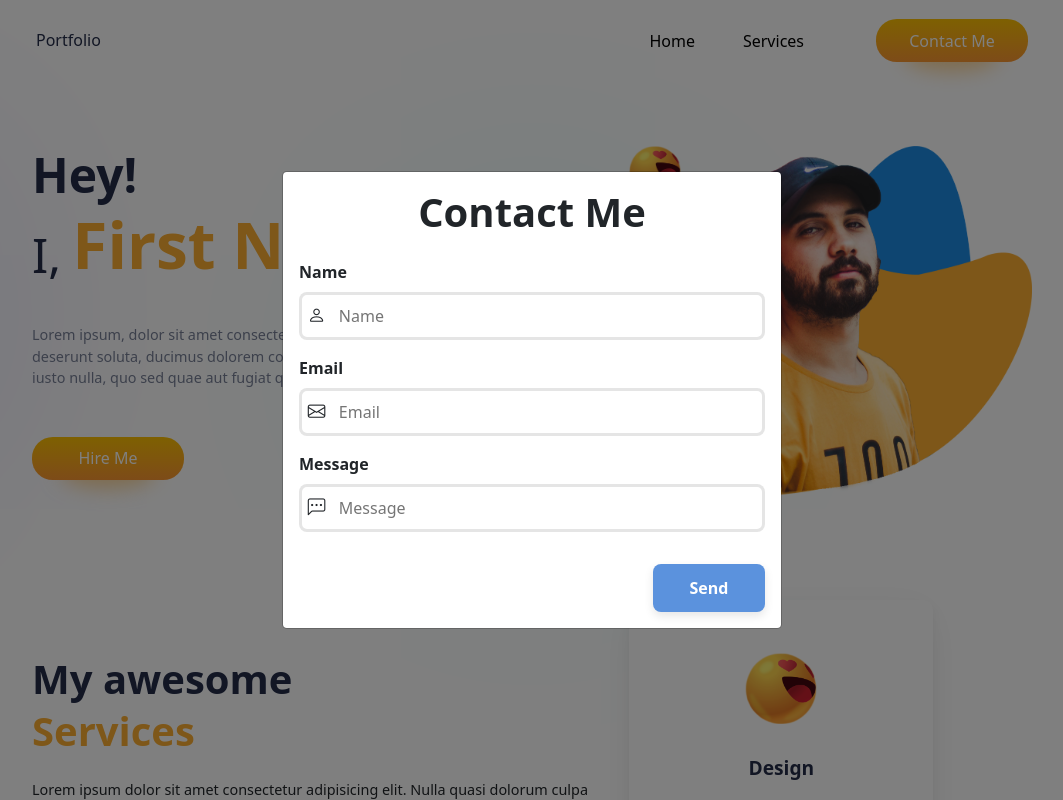
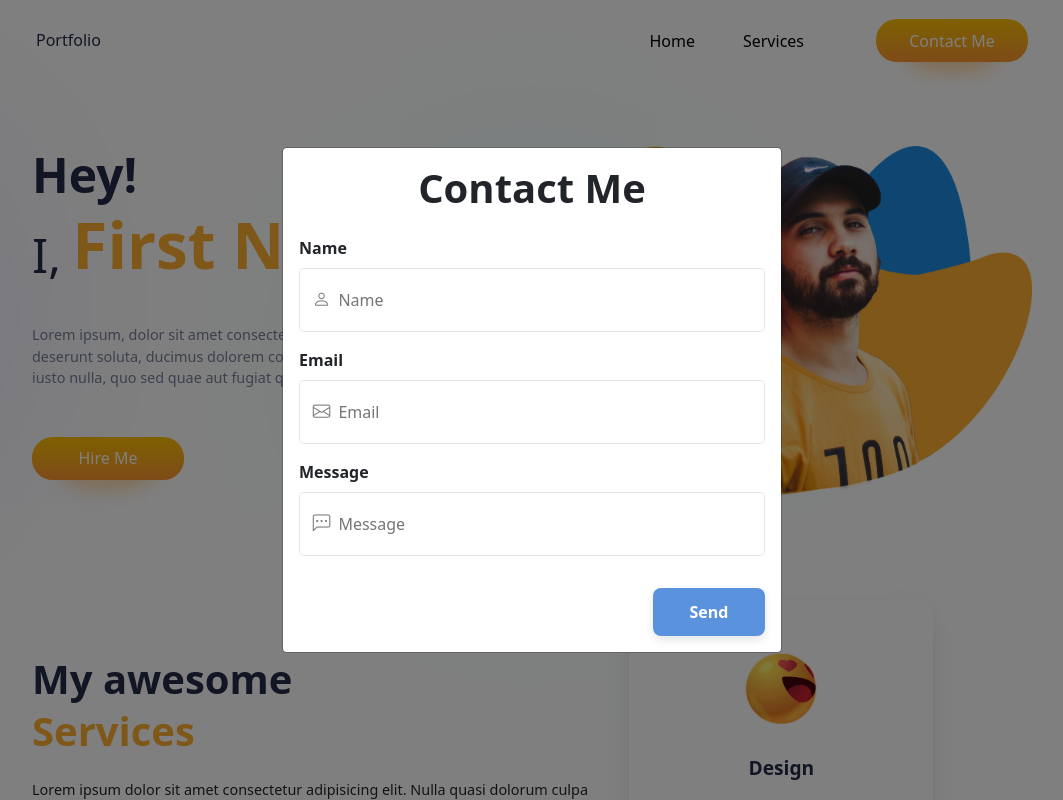
Before and after one commit to Charlygraphy23/Portfoleo-theme-1, a Next.js app: page / in a window 1280 px wide. Both pictures are taken after a click on the button "Contact Me". Shown: the top 800 px of the page, without its empty margins (108-1171 px from the left). Built offline with nearby package versions, Linux system fonts and the light colour scheme.

Commit message:
contact form added with email support

```diff
--- a/components/contact/index.tsx
+++ b/components/contact/index.tsx
@@ -1,13 +1,18 @@
 import { send as emailSend } from "@emailjs/browser";
-import React, { useCallback, useState } from "react";
+import React, { useCallback, useContext, useState } from "react";
+import { toast } from "react-toastify";
+import { Modal, ModalBody } from "reactstrap";
 import Input from "../../core/components/Input";
+import AppContext from "../../store/index";
 
 const ContactMe = () => {
+  const store = useContext(AppContext);
   const [form, setForm] = useState({
     name: "",
     message: "",
     email: "",
   });
+  const [loading, setLoading] = useState(false);
 
   const handleChange = useCallback((e) => {
     setForm((prevState) => ({
@@ -16,31 +21,59 @@ const ContactMe = () => {
     }));
   }, []);
 
-  const sendEmail = useCallback(() => {
-    const templateID = "template_d26lilp";
-    const serviceID = "service_53a7wy9";
+  const toggleModal = useCallback(
+    () => store?.dispatch({ contactMeModalShow: false }),
+    []
+  );
+
+  const sendEmail = useCallback(
+    (e) => {
+      e.preventDefault();
+
+      // const modal = new ContactMeControl();
+      const container = document.getElementById("contactMeForm");
+      console.log({ container });
+
+      if (form.email && form.message && form.name) {
+        const templateID = process.env.TEMPLATE_ID ?? "";
+        const serviceID = process.env.SERVICE_ID ?? "";
         const templateParams = {
           name: form.name,
           message: form.message,
           from_email: form.email,
         };
-
+        setLoading(true);
         emailSend(serviceID, templateID, templateParams)
-      .then(() => console.log("Send"))
-      .catch((err) => console.log("err", err));
-  }, []);
+          .then(() => {
+            setLoading(false);
+            setForm({
+              name: "",
+              message: "",
+              email: "",
+            });
+            toast.success("SuccessFully Send");
+            toggleModal();
+          })
+          .catch((err) => {
+            setLoading(false);
+            console.log("err", err);
+          });
+      } else {
+        return toast.warn("Please enter all info.");
+      }
+    },
+    [form]
+  );
 
   return (
-    <div
-      className="modal fade contactMe "
-      id="contactMeForm"
-      aria-labelledby="contactMeForm"
-      aria-hidden="true"
+    <Modal
+      isOpen={store?.state.contactMeModalShow}
+      modalClassName="modal fade contactMe "
+      centered
+      toggle={toggleModal}
     >
-      <div className="modal-dialog modal-dialog-centered">
-        <div className="modal-content">
-          <div className="modal-body">
-            <form action="#" className="contactMe__container">
+      <ModalBody>
+        <form action="#" className="contactMe__container" onSubmit={sendEmail}>
           <h1 className="headline1 text-center mb-4">Contact Me</h1>
 
           <Input
@@ -77,15 +110,19 @@ const ContactMe = () => {
           />
 
           <div className="d-flex justify-content-end align-items-center">
-                <button className="email__send" onClick={sendEmail}>
-                  Send
+            <button type="submit" className="email__send">
+              {loading ? (
+                <div className="spinner-border text-light" role="status">
+                  <span className="visually-hidden">Loading...</span>
+                </div>
+              ) : (
+                "Send"
+              )}
             </button>
           </div>
         </form>
-          </div>
-        </div>
-      </div>
-    </div>
+      </ModalBody>
+    </Modal>
   );
 };
 
--- a/components/header/index.tsx
+++ b/components/header/index.tsx
@@ -1,6 +1,9 @@
-import React from "react";
+import React, { useContext } from "react";
+import AppContext from "../../store/index";
 
 const Header = () => {
+  const store = useContext(AppContext);
+
   return (
     <nav className="header" id="header">
       <div className="header__container">
@@ -22,8 +25,9 @@ const Header = () => {
           <div className="header__collapse-contact">
             <button
               type="button"
-              data-bs-toggle="modal"
-              data-bs-target="#contactMeForm"
+              onClick={() => {
+                store?.dispatch({ contactMeModalShow: true });
+              }}
               className="primary__button"
             >
               Contact Me
--- a/components/layout.tsx
+++ b/components/layout.tsx
@@ -2,6 +2,8 @@ import { init } from "@emailjs/browser";
 import Head from "next/head";
 import Script from "next/script";
 import React from "react";
+import { ToastContainer } from "react-toastify";
+import "react-toastify/dist/ReactToastify.css";
 import ContactMe from "./contact";
 
 type Props = {
@@ -9,7 +11,8 @@ type Props = {
 };
 
 const Layout = ({ children }: Props) => {
-  init("JQrVHKPVX62Zpyqu0");
+  // @ts-expect-error
+  init(process.env.EMAILJS_USER_ID);
 
   return (
     <>
@@ -35,6 +38,15 @@ const Layout = ({ children }: Props) => {
           id="bootstrap-cdn"
           src="https://cdn.jsdelivr.net/npm/bootstrap@5.1.3/dist/js/bootstrap.bundle.min.js"
         />
+
+        <ToastContainer
+          position="top-right"
+          autoClose={5000}
+          hideProgressBar={false}
+          newestOnTop={false}
+          closeOnClick
+        />
+
         {children}
 
         {/* // Modal */}
--- a/next.config.js
+++ b/next.config.js
@@ -1,6 +1,11 @@
 /** @type {import('next').NextConfig} */
 const nextConfig = {
   reactStrictMode: true,
+  env: {
+    EMAILJS_USER_ID : process.env.EMAILJS_USER_ID,
+    TEMPLATE_ID : process.env.TEMPLATE_ID,
+    SERVICE_ID : process.env.SERVICE_ID,
+  }
 }
 
 module.exports = nextConfig
--- a/package.json
+++ b/package.json
@@ -14,7 +14,9 @@
     "nanoid": "^3.3.2",
     "next": "12.1.0",
     "react": "17.0.2",
-    "react-dom": "17.0.2"
+    "react-dom": "17.0.2",
+    "react-toastify": "^8.2.0",
+    "reactstrap": "^9.0.1"
   },
   "devDependencies": {
     "@types/node": "17.0.23",
--- a/pages/_app.tsx
+++ b/pages/_app.tsx
@@ -1,12 +1,15 @@
 import type { AppProps } from "next/app";
 import Layout from "../components/layout";
+import ContextProvider from "../store/provider";
 import "../styles/globals.scss";
 
 function MyApp({ Component, pageProps }: AppProps) {
   return (
-    <Layout>
-      <Component {...pageProps} />
-    </Layout>
+    <ContextProvider>
+      <Layout>
+        <Component {...pageProps} />
+      </Layout>
+    </ContextProvider>
   );
 }
 
--- /dev/null
+++ b/store/index.ts
@@ -0,0 +1,9 @@
+import React from "react";
+import { StateType } from "./provider";
+
+export type ContextType = {
+  state: StateType;
+  dispatch: (args: StateType) => void;
+};
+
+export default React.createContext<ContextType | null>(null);
--- /dev/null
+++ b/store/provider.tsx
@@ -0,0 +1,26 @@
+import { useState } from "react";
+import AppStore from "./index";
+
+export type StateType = {
+  contactMeModalShow: boolean;
+};
+
+type PropsType = {
+  children: JSX.Element;
+};
+
+const initialState: StateType = {
+  contactMeModalShow: false,
+};
+
+const ContextProvider = ({ children }: PropsType) => {
+  const [state, dispatch] = useState(initialState);
+
+  return (
+    <AppStore.Provider value={{ state, dispatch }}>
+      {children}
+    </AppStore.Provider>
+  );
+};
+
+export default ContextProvider;
--- a/styles/globals.scss
+++ b/styles/globals.scss
@@ -125,13 +125,13 @@ a {
       $iconPadding: 2em;
 
       & > input {
-        min-height: 3em;
+        min-height: 4em;
         flex: 1;
-        padding: 0em calc($iconPadding + 0.3em);
+        padding: 0em calc($iconPadding + 0.4em);
         outline: none;
         color: rgba(black, 0.8);
-        border: 3px solid rgba(black, 0.1);
-        border-radius: 8px;
+        border: 1px solid rgba(black, 0.1);
+        border-radius: 5px;
         transition: all 0.2s ease-in-out;
 
         &:focus {
@@ -145,9 +145,10 @@ a {
         height: 2em;
         font-size: 1.1em;
         position: absolute;
-        left: 0;
+        left: 5px;
         top: 50%;
         transform: translateY(-50%);
+        color: rgba(black, 0.5);
       }
     }
   }
```
Also changed, not shown: 2 other files (tests, documents, lock files or other folders). Lines whose indentation alone changed are shown as unchanged.
